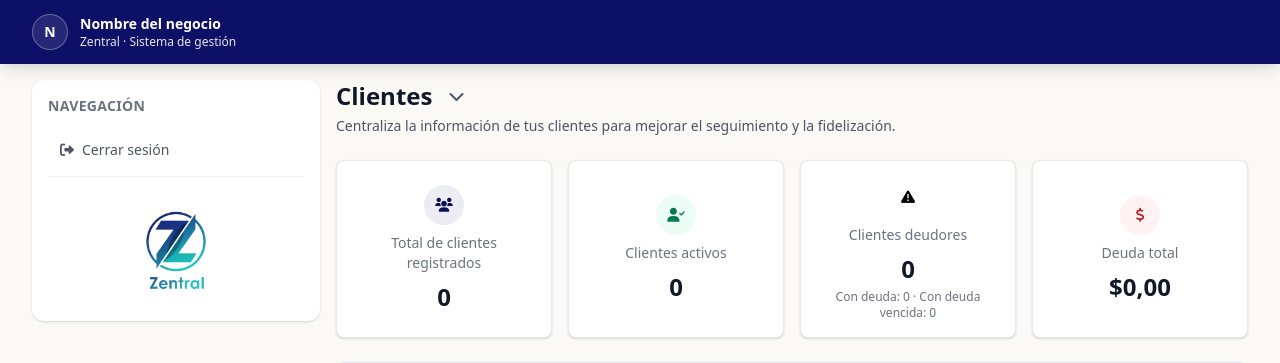
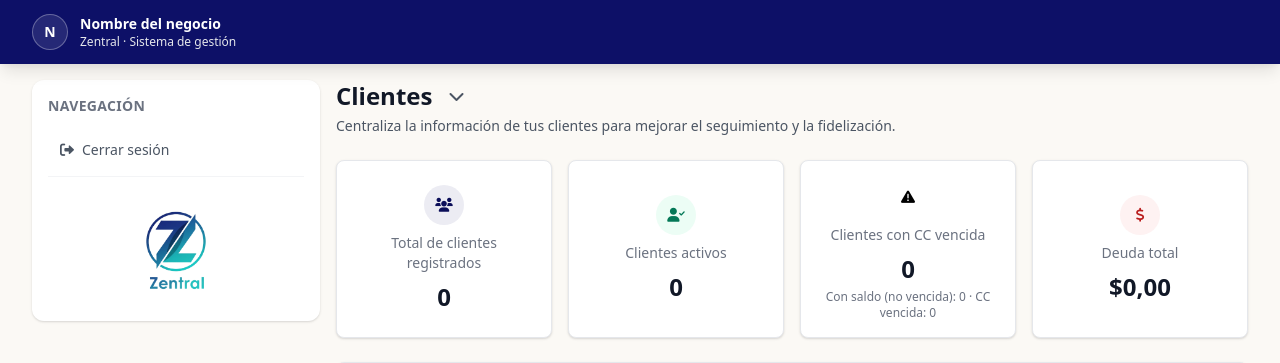
Before and after one commit to matiastesta/Zentral, a Python web app: template app/templates/customers/list.html in a window 1280 px wide. Shown: the top 363 px of the page. Run offline with Jinja, Linux system fonts and the light colour scheme; the template is opened without the code that fills it, so the values that code supplies are empty.

Commit message:
crm corregido

```diff
--- a/app/templates/customers/list.html
+++ b/app/templates/customers/list.html
@@ -46,9 +46,9 @@
             <div class="h-10 w-10 rounded-full bg-amber-50 text-amber-800 flex items-center justify-center">
                 <i class="fas fa-exclamation-triangle text-sm"></i>
             </div>
-            <p class="mt-2 text-sm font-medium text-gray-500">{{ label_customers }} deudores</p>
-            <p id="kpi-clientes-deudores" class="mt-2 text-2xl font-semibold text-gray-900">0</p>
-            <div id="kpi-clientes-deudores-sub" class="mt-1 text-xs text-gray-500"></div>
+            <p class="mt-2 text-sm font-medium text-gray-500">{{ label_customers }} con CC vencida</p>
+            <p id="kpi-clientes-cc-vencida" class="mt-2 text-2xl font-semibold text-gray-900">0</p>
+            <div id="kpi-clientes-cc-vencida-sub" class="mt-1 text-xs text-gray-500"></div>
         </div>
     </div>
     <div class="p-4 bg-white rounded-lg shadow border border-gray-200">
@@ -193,7 +193,7 @@
                     <div class="text-sm font-semibold text-gray-900">Clasificación de clientes</div>
                     <div class="mt-1 text-[11px] text-gray-500">Reglas basadas en compras recientes. El cliente “Mejor” siempre exige más compras que “Frecuente”.</div>
                     <div class="mt-2 p-3 rounded-lg border border-amber-200 bg-amber-50 text-[11px] text-amber-900">
-                        La condición de Deudor / Deudor crítico tiene prioridad absoluta sobre las clasificaciones comerciales. Mientras exista deuda, el cliente será considerado deudor independientemente de sus compras.
+                        La condición de CC Vencida / CC Vencida Crítica tiene prioridad absoluta sobre las clasificaciones comerciales. Solo se aplica cuando la cuenta corriente está vencida (según días de deuda).
                     </div>
                     <div class="mt-3 grid grid-cols-1 md:grid-cols-2 gap-3">
                         <div>
@@ -250,8 +250,14 @@
                                 <input id="crm-label-inactive" type="text" class="w-full px-3 py-2 text-sm border rounded-md" value="Inactivo">
                             </div>
                             <div>
-                                <label class="block text-xs font-medium text-gray-600 mb-1">Deudor</label>
-                                <input id="crm-label-debtor" type="text" class="w-full px-3 py-2 text-sm border rounded-md" value="Deudor">
+                                <label class="block text-xs font-medium text-gray-600 mb-1">CC Vencida</label>
+                                <input id="crm-label-debtor" type="text" class="w-full px-3 py-2 text-sm border rounded-md bg-gray-50" value="CC Vencida" disabled>
+                                <div class="mt-1 text-[11px] text-gray-500">Nombre fijo.</div>
+                            </div>
+                            <div>
+                                <label class="block text-xs font-medium text-gray-600 mb-1">CC Vencida Crítica</label>
+                                <input id="crm-label-debtor-critical" type="text" class="w-full px-3 py-2 text-sm border rounded-md bg-gray-50" value="CC Vencida Crítica" disabled>
+                                <div class="mt-1 text-[11px] text-gray-500">Nombre fijo.</div>
                             </div>
                         </div>
                     </div>
@@ -442,9 +448,9 @@ document.addEventListener('DOMContentLoaded', function () {
 
     const kpiTotal = document.getElementById('kpi-clientes-total');
     const kpiActivos = document.getElementById('kpi-clientes-activos');
-    const kpiDeudores = document.getElementById('kpi-clientes-deudores');
+    const kpiCcVencida = document.getElementById('kpi-clientes-cc-vencida');
     const kpiDeuda = document.getElementById('kpi-clientes-deuda');
-    const kpiDeudoresSub = document.getElementById('kpi-clientes-deudores-sub');
+    const kpiCcVencidaSub = document.getElementById('kpi-clientes-cc-vencida-sub');
 
     const inputSearch = document.getElementById('clientes-search');
     const filterClasBtn = document.getElementById('clientes-filter-clasificacion-btn');
@@ -485,6 +491,7 @@ document.addEventListener('DOMContentLoaded', function () {
     const inputCrmLabelFreq = document.getElementById('crm-label-freq');
     const inputCrmLabelInactive = document.getElementById('crm-label-inactive');
     const inputCrmLabelDebtor = document.getElementById('crm-label-debtor');
+    const inputCrmLabelDebtorCritical = document.getElementById('crm-label-debtor-critical');
 
     const crmPreview = document.getElementById('crm-preview');
     const crmConfigError = document.getElementById('crm-config-error');
@@ -550,8 +557,8 @@ document.addEventListener('DOMContentLoaded', function () {
 
     let clasTitle = 'Clasificación';
     let clasOpts = [
-        { k: 'deudor_critico', label: 'Deudor crítico' },
-        { k: 'deudor', label: 'Deudor' },
+        { k: 'deudor_critico', label: 'CC Vencida Crítica' },
+        { k: 'deudor', label: 'CC Vencida' },
         { k: 'mejor_cliente', label: 'Mejor cliente' },
         { k: 'frecuente', label: 'Frecuente' },
         { k: 'inactivo', label: 'Inactivo' },
@@ -632,7 +639,8 @@ document.addEventListener('DOMContentLoaded', function () {
             best: safeStr(inputCrmLabelBest?.value || 'Mejor cliente').trim() || 'Mejor cliente',
             freq: safeStr(inputCrmLabelFreq?.value || 'Frecuente').trim() || 'Frecuente',
             inactive: safeStr(inputCrmLabelInactive?.value || 'Inactivo').trim() || 'Inactivo',
-            debtor: safeStr(inputCrmLabelDebtor?.value || 'Deudor').trim() || 'Deudor',
+            debtor: safeStr(inputCrmLabelDebtor?.value || 'CC Vencida').trim() || 'CC Vencida',
+            debtor_critical: safeStr(inputCrmLabelDebtorCritical?.value || 'CC Vencida Crítica').trim() || 'CC Vencida Crítica',
         };
         return {
             recent_days: recentDays,
@@ -656,7 +664,7 @@ document.addEventListener('DOMContentLoaded', function () {
         if (!safeStr(c.labels?.best).trim()) return 'El nombre de "Mejor cliente" no puede estar vacío.';
         if (!safeStr(c.labels?.freq).trim()) return 'El nombre de "Frecuente" no puede estar vacío.';
         if (!safeStr(c.labels?.inactive).trim()) return 'El nombre de "Inactivo" no puede estar vacío.';
-        if (!safeStr(c.labels?.debtor).trim()) return 'El nombre de "Deudor" no puede estar vacío.';
+        if (!safeStr(c.labels?.debtor).trim()) return 'El nombre de "CC Vencida" no puede estar vacío.';
         return '';
     }
 
@@ -667,13 +675,15 @@ document.addEventListener('DOMContentLoaded', function () {
         const best = safeStr(c.labels?.best || 'Mejor cliente') || 'Mejor cliente';
         const freq = safeStr(c.labels?.freq || 'Frecuente') || 'Frecuente';
         const inactive = safeStr(c.labels?.inactive || 'Inactivo') || 'Inactivo';
-        const debtor = safeStr(c.labels?.debtor || 'Deudor') || 'Deudor';
+        const overdue = safeStr(c.labels?.debtor || 'CC Vencida') || 'CC Vencida';
+        const critical = safeStr(c.labels?.debtor_critical || 'CC Vencida Crítica') || 'CC Vencida Crítica';
 
         const rows = [
-            { k: debtor, c1: 'Con deuda (saldo > 0)', c2: 'Crítica si >= ' + safeStr(c.debt_critical_days) + ' días' },
-            { k: best, c1: '>= ' + safeStr(c.best_min_purchases) + ' compras en ' + safeStr(c.recent_days) + ' días', c2: 'Sin deuda' },
-            { k: freq, c1: '>= ' + safeStr(c.freq_min_purchases) + ' compras en ' + safeStr(c.recent_days) + ' días', c2: 'Sin deuda' },
-            { k: inactive, c1: 'No cumple Mejor/Frecuente', c2: 'Sin deuda y sin actividad reciente' },
+            { k: critical, c1: 'Saldo > 0', c2: 'Días de deuda >= ' + safeStr(c.debt_critical_days) + ' (crítica)' },
+            { k: overdue, c1: 'Saldo > 0', c2: 'Días de deuda >= ' + safeStr(c.debt_overdue_days) + ' (vencida) y < ' + safeStr(c.debt_critical_days) },
+            { k: best, c1: '>= ' + safeStr(c.best_min_purchases) + ' compras en ' + safeStr(c.recent_days) + ' días', c2: 'CC no vencida' },
+            { k: freq, c1: '>= ' + safeStr(c.freq_min_purchases) + ' compras en ' + safeStr(c.recent_days) + ' días', c2: 'CC no vencida' },
+            { k: inactive, c1: 'No cumple Mejor/Frecuente', c2: 'CC no vencida y sin actividad reciente' },
         ];
 
         const html = [];
@@ -725,7 +735,8 @@ document.addEventListener('DOMContentLoaded', function () {
                         best: safeStr(parsed.labels?.best || 'Mejor cliente') || 'Mejor cliente',
                         freq: safeStr(parsed.labels?.freq || 'Frecuente') || 'Frecuente',
                         inactive: safeStr(parsed.labels?.inactive || 'Inactivo') || 'Inactivo',
-                        debtor: safeStr(parsed.labels?.debtor || 'Deudor') || 'Deudor'
+                        debtor: safeStr(parsed.labels?.debtor || 'CC Vencida') || 'CC Vencida',
+                        debtor_critical: safeStr(parsed.labels?.debtor_critical || 'CC Vencida Crítica') || 'CC Vencida Crítica'
                     }
                 };
             }
@@ -744,7 +755,7 @@ document.addEventListener('DOMContentLoaded', function () {
                 debt_critical_days: critical,
                 freq_min_purchases: 1,
                 best_min_purchases: 2,
-                labels: { clas_title: 'Clasificación', best: 'Mejor cliente', freq: 'Frecuente', inactive: 'Inactivo', debtor: 'Deudor' }
+                labels: { clas_title: 'Clasificación', best: 'Mejor cliente', freq: 'Frecuente', inactive: 'Inactivo', debtor: 'CC Vencida', debtor_critical: 'CC Vencida Crítica' }
             };
         } catch (e) {
         }
@@ -755,7 +766,7 @@ document.addEventListener('DOMContentLoaded', function () {
             debt_critical_days: 60,
             freq_min_purchases: 1,
             best_min_purchases: 2,
-            labels: { clas_title: 'Clasificación', best: 'Mejor cliente', freq: 'Frecuente', inactive: 'Inactivo', debtor: 'Deudor', debtor_critical: 'Deudor crítico' }
+            labels: { clas_title: 'Clasificación', best: 'Mejor cliente', freq: 'Frecuente', inactive: 'Inactivo', debtor: 'CC Vencida', debtor_critical: 'CC Vencida Crítica' }
         };
     }
 
@@ -1027,8 +1038,8 @@ document.addEventListener('DOMContentLoaded', function () {
         const title = safeStr(c.labels?.clas_title || 'Clasificación') || 'Clasificación';
         clasTitle = title;
         clasOpts = [
-            { k: 'deudor_critico', label: safeStr(c.labels?.debtor_critical || 'Deudor crítico') || 'Deudor crítico' },
-            { k: 'deudor', label: safeStr(c.labels?.debtor || 'Deudor') || 'Deudor' },
+            { k: 'deudor_critico', label: safeStr(c.labels?.debtor_critical || 'CC Vencida Crítica') || 'CC Vencida Crítica' },
+            { k: 'deudor', label: safeStr(c.labels?.debtor || 'CC Vencida') || 'CC Vencida' },
             { k: 'mejor_cliente', label: safeStr(c.labels?.best || 'Mejor cliente') || 'Mejor cliente' },
             { k: 'frecuente', label: safeStr(c.labels?.freq || 'Frecuente') || 'Frecuente' },
             { k: 'inactivo', label: safeStr(c.labels?.inactive || 'Inactivo') || 'Inactivo' },
@@ -1302,8 +1313,10 @@ document.addEventListener('DOMContentLoaded', function () {
             }).length;
 
             let clas = 'inactivo';
-            if (saldo > 0) {
-                clas = (diasDeuda >= criticalDays) ? 'deudor_critico' : 'deudor';
+            if ((saldo > 0) && (diasDeuda >= criticalDays)) {
+                clas = 'deudor_critico';
+            } else if ((saldo > 0) && (diasDeuda >= overdueDays)) {
+                clas = 'deudor';
             } else if (recentPurchases >= bestMin) {
                 clas = 'mejor_cliente';
             } else if (recentPurchases >= freqMin) {
@@ -1358,9 +1371,9 @@ document.addEventListener('DOMContentLoaded', function () {
                     const dias = (parseInt(c.dias_deuda || 0, 10) || 0);
                     const hasCc = !!c.tiene_cuenta_corriente;
                     if (k === 'sin_cc') return !hasCc;
-                    if (k === 'al_dia') return hasCc && (saldo <= 0 || dias <= overdueDays);
-                    if (k === 'vencida') return (saldo > 0) && (dias > overdueDays) && (dias <= criticalDays);
-                    if (k === 'vencida_critica') return (saldo > 0) && (dias > criticalDays);
+                    if (k === 'al_dia') return hasCc && (saldo <= 0 || dias < overdueDays);
+                    if (k === 'vencida') return (saldo > 0) && (dias >= overdueDays) && (dias < criticalDays);
+                    if (k === 'vencida_critica') return (saldo > 0) && (dias >= criticalDays);
                     return false;
                 };
                 const ok = Array.from(ccSelected).some(has);
@@ -1409,10 +1422,10 @@ document.addEventListener('DOMContentLoaded', function () {
         const lblBest = safeStr(crm?.labels?.best || 'Mejor cliente') || 'Mejor cliente';
         const lblFreq = safeStr(crm?.labels?.freq || 'Frecuente') || 'Frecuente';
         const lblInactive = safeStr(crm?.labels?.inactive || 'Inactivo') || 'Inactivo';
-        const lblDebtor = safeStr(crm?.labels?.debtor || 'Deudor') || 'Deudor';
-        const lblDebtorCrit = safeStr(crm?.labels?.debtor_critical || 'Deudor crítico') || 'Deudor crítico';
+        const lblDebtor = safeStr(crm?.labels?.debtor || 'CC Vencida') || 'CC Vencida';
+        const lblDebtorCrit = safeStr(crm?.labels?.debtor_critical || 'CC Vencida Crítica') || 'CC Vencida Crítica';
         if (cls === 'deudor_critico') return '<span class="inline-flex items-center px-2 py-0.5 rounded-full bg-red-600 text-white text-[11px] font-medium">' + lblDebtorCrit + '</span>';
-        if (cls === 'deudor') return '<span class="inline-flex items-center px-2 py-0.5 rounded-full bg-red-50 text-red-700 text-[11px] font-medium">' + lblDebtor + '</span>';
+        if (cls === 'deudor') return '<span class="inline-flex items-center px-2 py-0.5 rounded-full bg-amber-100 text-amber-900 text-[11px] font-medium">' + lblDebtor + '</span>';
         if (cls === 'inactivo') return '<span class="inline-flex items-center px-2 py-0.5 rounded-full bg-gray-100 text-gray-700 text-[11px] font-medium">' + lblInactive + '</span>';
         if (cls === 'mejor_cliente') return '<span class="inline-flex items-center px-2 py-0.5 rounded-full bg-indigo-50 text-indigo-700 text-[11px] font-medium">' + lblBest + '</span>';
         if (cls === 'frecuente') return '<span class="inline-flex items-center px-2 py-0.5 rounded-full bg-blue-50 text-blue-700 text-[11px] font-medium">' + lblFreq + '</span>';
@@ -1480,17 +1493,16 @@ document.addEventListener('DOMContentLoaded', function () {
 
         const crm = getCrmCfg();
         const overdueDays = Math.max(1, parseInt(crm?.debt_overdue_days || 30, 10) || 30);
-        const conDeuda = derived.filter(x => (x.saldo_actual || 0) > 0 && ((parseInt(x.dias_deuda || 0, 10) || 0) <= overdueDays)).length;
-        const conDeudaVencida = derived.filter(x => (x.saldo_actual || 0) > 0 && ((parseInt(x.dias_deuda || 0, 10) || 0) > overdueDays)).length;
-        const deudores = conDeuda + conDeudaVencida;
+        const conSaldoNoVencido = derived.filter(x => (x.saldo_actual || 0) > 0 && ((parseInt(x.dias_deuda || 0, 10) || 0) < overdueDays)).length;
+        const ccVencidaCount = derived.filter(x => (x.saldo_actual || 0) > 0 && ((parseInt(x.dias_deuda || 0, 10) || 0) >= overdueDays)).length;
         const deudaTotal = derived.reduce((acc, x) => acc + (parseFloat(x.saldo_actual || 0) || 0), 0);
 
         if (kpiTotal) kpiTotal.textContent = safeStr(totalClientes);
         if (kpiActivos) kpiActivos.textContent = safeStr(activos);
-        if (kpiDeudores) kpiDeudores.textContent = safeStr(deudores);
+        if (kpiCcVencida) kpiCcVencida.textContent = safeStr(ccVencidaCount);
         if (kpiDeuda) kpiDeuda.textContent = fmtMoney(deudaTotal);
-        if (kpiDeudoresSub) {
-            kpiDeudoresSub.textContent = 'Con deuda: ' + safeStr(conDeuda) + ' · Con deuda vencida: ' + safeStr(conDeudaVencida);
+        if (kpiCcVencidaSub) {
+            kpiCcVencidaSub.textContent = 'Con saldo (no vencida): ' + safeStr(conSaldoNoVencido) + ' · CC vencida: ' + safeStr(ccVencidaCount);
         }
 
         if (!sorted.length) {
@@ -1698,7 +1710,8 @@ document.addEventListener('DOMContentLoaded', function () {
                     if (inputCrmLabelBest) inputCrmLabelBest.value = safeStr(cfg.labels?.best || 'Mejor cliente');
                     if (inputCrmLabelFreq) inputCrmLabelFreq.value = safeStr(cfg.labels?.freq || 'Frecuente');
                     if (inputCrmLabelInactive) inputCrmLabelInactive.value = safeStr(cfg.labels?.inactive || 'Inactivo');
-                    if (inputCrmLabelDebtor) inputCrmLabelDebtor.value = safeStr(cfg.labels?.debtor || 'Deudor');
+                    if (inputCrmLabelDebtor) inputCrmLabelDebtor.value = safeStr(cfg.labels?.debtor || 'CC Vencida');
+                    if (inputCrmLabelDebtorCritical) inputCrmLabelDebtorCritical.value = safeStr(cfg.labels?.debtor_critical || 'CC Vencida Crítica');
                     try { renderCrmPreview(readCrmFormValues()); } catch (e) { }
                     openModal(modalAlerts);
                 });
```
Also changed, not shown: app/customers/routes.py (+12 -4 lines).
